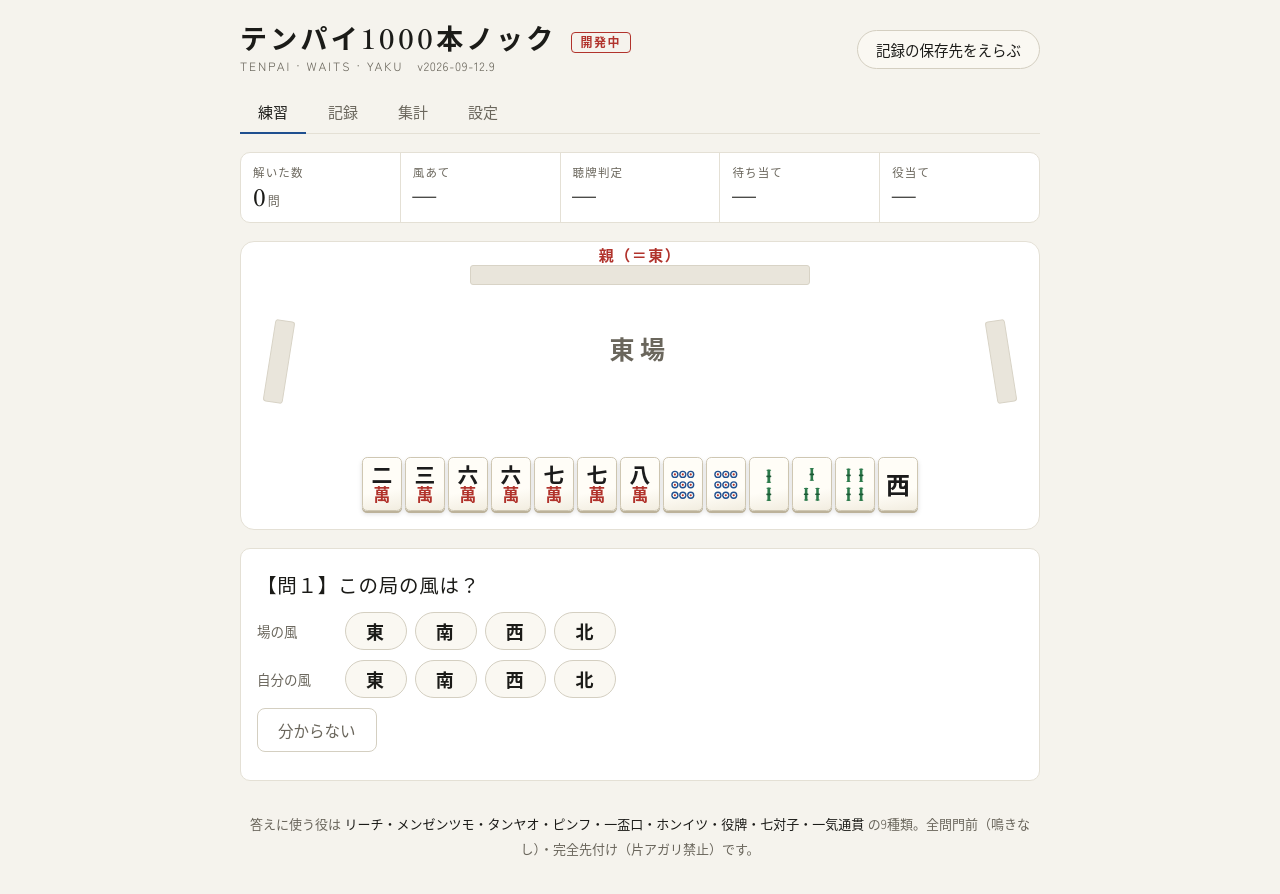
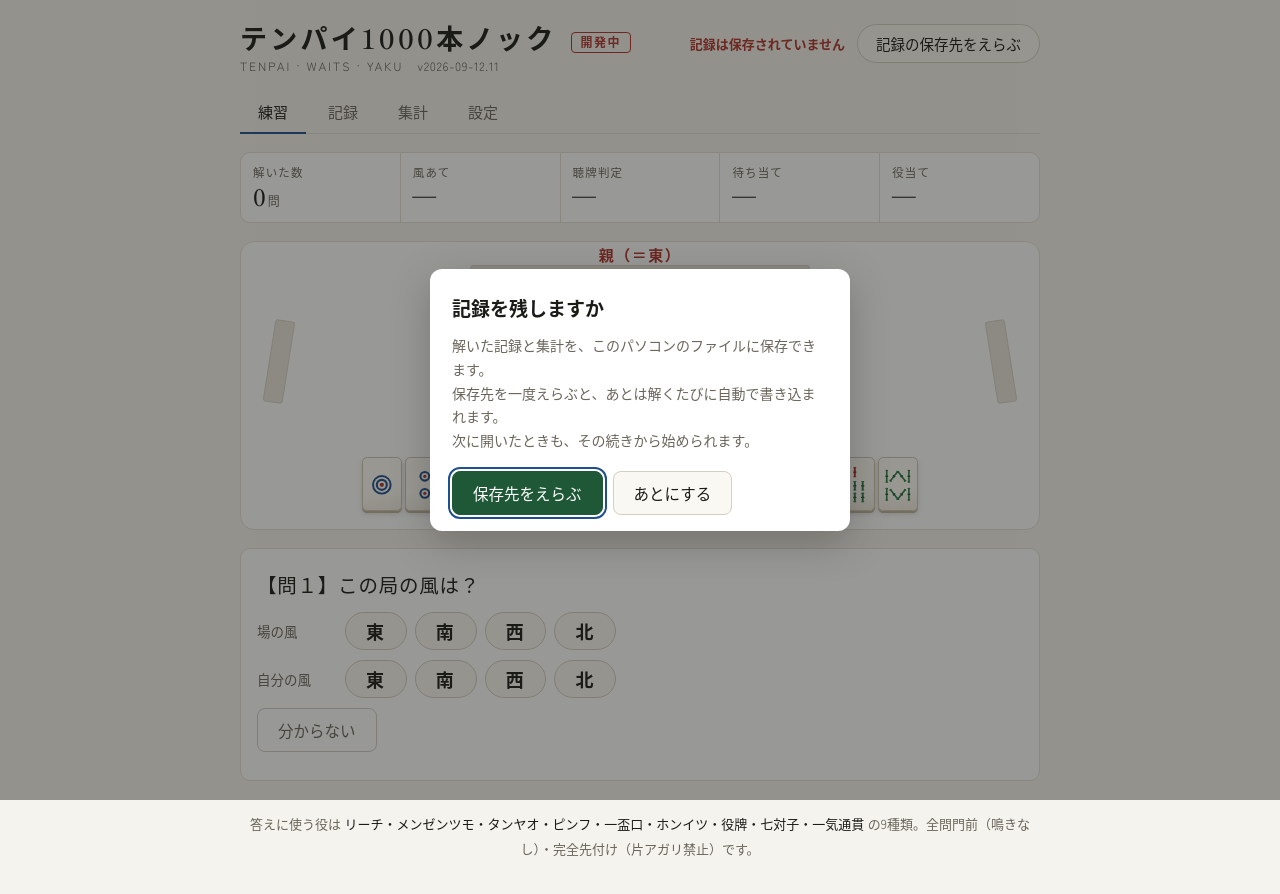
Before and after one commit to nori4121/tempai1000, a plain HTML site: page index.html in a window 1280 px wide. Drawn offline with Linux system fonts and the light colour scheme.

Commit message:
Add files via upload

```diff
--- a/index.html
+++ b/index.html
@@ -373,6 +373,19 @@ button{font-family:var(--gothic);font-size:15.5px;cursor:pointer}
   border:1px solid var(--ai);background:color-mix(in srgb,var(--ai) 12%,var(--surface));
   color:var(--ink);
   border-radius:999px;padding:4px 13px;font-size:14px;font-weight:500;white-space:nowrap;
+}
+.modal-ov{
+  position:fixed;inset:0;z-index:50;padding:20px;
+  background:rgba(27,27,24,.45);display:flex;align-items:center;justify-content:center;
+}
+.modal{
+  background:var(--surface);border-radius:12px;padding:22px 22px 16px;
+  max-width:420px;width:100%;box-shadow:0 12px 40px rgba(0,0,0,.22);
+}
+.modal-t{font-family:var(--mincho);font-size:19px;font-weight:600;margin-bottom:9px}
+.modal-b{
+  font-size:14px;color:var(--sub);line-height:1.7;margin-bottom:18px;
+  white-space:pre-line;word-break:break-all;
 }
 .prevline{
   display:flex;align-items:center;gap:9px;flex-wrap:wrap;
@@ -1352,7 +1365,7 @@ let score = { s0:null, s1:null, s2:null, s3:null, s4:null };
 let dunno = { s0:false, s1:false, s2:false, s3:false, s4:false };   // 「分からない」を選んだか
 let lastRender = 0;                 // 画面を描いた時刻
 const tooSoon = () => Date.now() - lastRender < 320;
-const APP_VERSION = '2026-09-12.9';       // version.json と合わせる
+const APP_VERSION = '2026-09-12.11';       // version.json と合わせる
 const SHOW_SAVE = false;                  // 手動の「記録を保存」を出すかどうか
 
 /* ドラ表示牌の小さな表示 */
@@ -2054,14 +2067,15 @@ function renderSaveState(){
   if (storeMode === 'fsa'){                /* ブラウザ版 … 記録ファイルに自動保存 */
     if (!FH){
       btn.hidden = false; btn.disabled = false;
-      btn.textContent = waitHandle ? '記録ファイルにつなぐ' : '記録の保存先をえらぶ';
+      btn.textContent = waitHandle ? '前回の記録に戻す' : '記録の保存先をえらぶ';
       btn.onclick = waitHandle ? fsaGrant : fsaPick;
-      tag.textContent = waitHandle ? '前回の記録ファイルがあります' : '';
-      tag.classList.toggle('pending', !!waitHandle);
+      tag.textContent = waitHandle ? '記録は保存されていません' : '記録は保存されていません';
+      tag.classList.add('pending');
       return;
     }
     btn.hidden = true;
     let t = fsaFailed ? '保存できませんでした' : fsaBusy ? '保存中…' : '自動保存';
+    t += '　' + FH.name;
     if (marked) t += '　目印 ' + marked + '問';
     tag.textContent = t;
     tag.classList.toggle('pending', fsaFailed || fsaBusy);
@@ -2130,6 +2144,63 @@ async function idbSet(k, v){
     const t = db.transaction('kv', 'readwrite').objectStore('kv').put(v, k);
     t.onsuccess = () => res(); t.onerror = () => rej(t.error);
   });
+}
+
+/* 画面中央のダイアログ。本文と2つのボタンだけ */
+function modal(title, body, yesLabel, onYes, noLabel, onNo){
+  const ov = el('modal-ov');
+  const card = el('modal');
+  card.appendChild(el('modal-t', title));
+  card.appendChild(el('modal-b', body));
+  const act = el('actions');
+  const close = () => ov.remove();
+
+  const yes = document.createElement('button');
+  yes.className = 'btn primary'; yes.textContent = yesLabel;
+  yes.onclick = () => { close(); onYes(); };
+
+  const no = document.createElement('button');
+  no.className = 'btn'; no.textContent = noLabel;
+  no.onclick = () => { close(); onNo(); };
+
+  act.appendChild(yes); act.appendChild(no);
+  card.appendChild(act);
+  ov.appendChild(card);
+  ov.onkeydown = (e) => { if (e.key === 'Escape') no.onclick(); };
+  document.body.appendChild(ov);
+  yes.focus();
+}
+
+/* 初回。記録を残すかどうかを案内する */
+function askSetup(){
+  modal('記録を残しますか',
+        '解いた記録と集計を、このパソコンのファイルに保存できます。\n'
+      + '保存先を一度えらぶと、あとは解くたびに自動で書き込まれます。\n'
+      + '次に開いたときも、その続きから始められます。',
+        '保存先をえらぶ', () => { fsaPick(); },
+        'あとにする',     () => { renderSaveState(); });
+}
+
+/* 2回目以降。前回の記録ファイルを引き継ぐか聞く。
+   ここのボタン操作が、許可を出し直すときの「利用者の操作」にもなる。 */
+function askResume(h){
+  modal('前回の記録が見つかりました',
+        h.name + '\nこの続きから始めますか。',
+        '前回の続きから', async () => {
+          let ok = 'granted';
+          try {
+            if (await h.queryPermission({ mode:'readwrite' }) !== 'granted')
+              ok = await h.requestPermission({ mode:'readwrite' });
+          } catch (e) { ok = 'denied'; }
+          if (ok !== 'granted'){ waitHandle = h; renderSaveState(); return; }
+          FH = h; waitHandle = null;
+          await fsaLoad();
+          savedCount = records.length; savedJson = JSON.stringify(records);
+          recomputeAgg(); renderStats(); renderFoot(); renderTab();
+          if (score.s0 === null) newProblem();
+          renderSaveState();
+        },
+        '新しく始める', () => { waitHandle = h; renderSaveState(); });
 }
 
 /* 保存先をえらぶ。すでに中身があれば取り込む */
@@ -2259,17 +2330,9 @@ async function initStore(){
     storeMode = 'fsa';
     let h = null;
     try { h = await idbGet('handle'); } catch (e) {}
-    if (h){
-      let perm = 'prompt';
-      try { perm = await h.queryPermission({ mode: 'readwrite' }); } catch (e) {}
-      if (perm === 'granted'){ FH = h; await fsaLoad(); }
-      else waitHandle = h;                 /* 許可が要る。ボタンを出す */
-    }
-    savedCount = records.length;
-    savedJson  = JSON.stringify(records);
-    recomputeAgg(); renderStats(); renderFoot(); renderTab();
-    if (score.s0 === null) newProblem();
     renderSaveState();
+    if (h) askResume(h);                   /* 2回目以降は引き継ぐか聞く */
+    else   askSetup();                     /* 初回は保存の案内を出す */
     return;
   }
   if (!(window.claude && typeof window.claude.use === 'function')) return;
```
